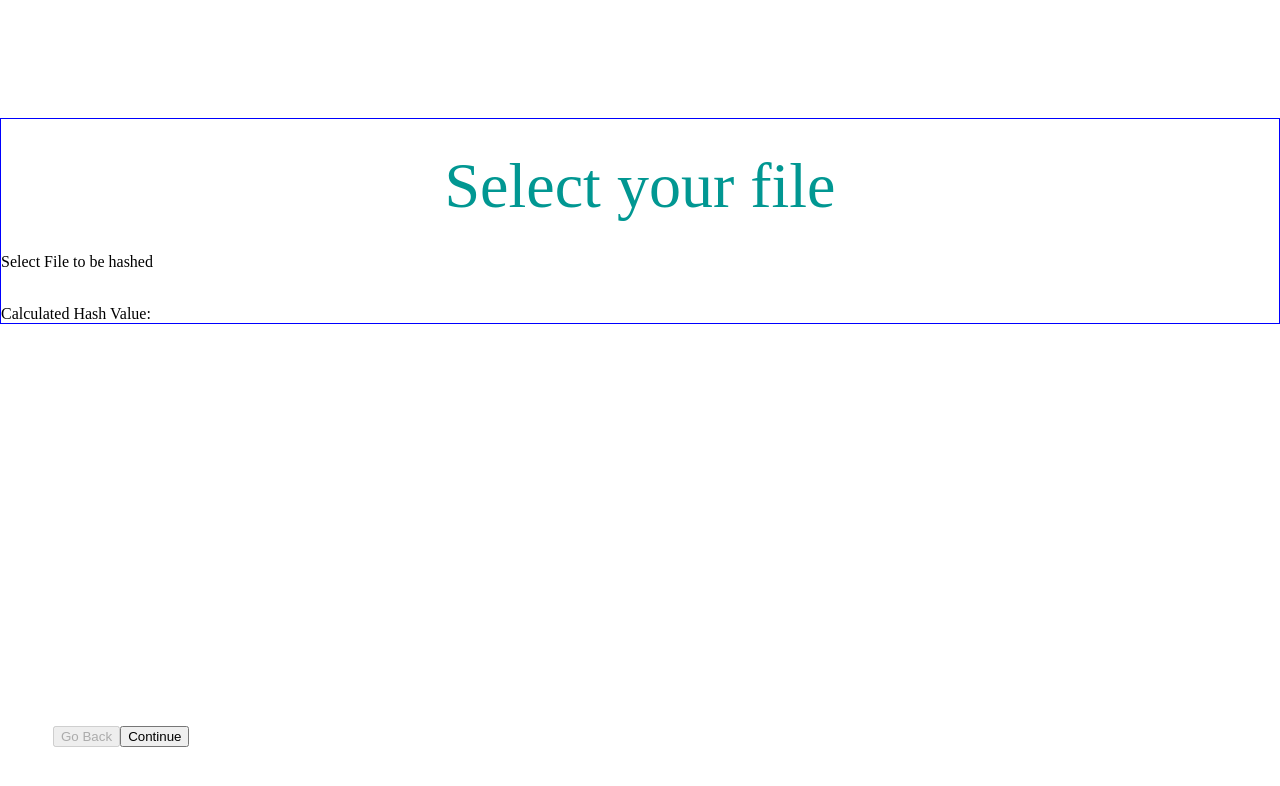
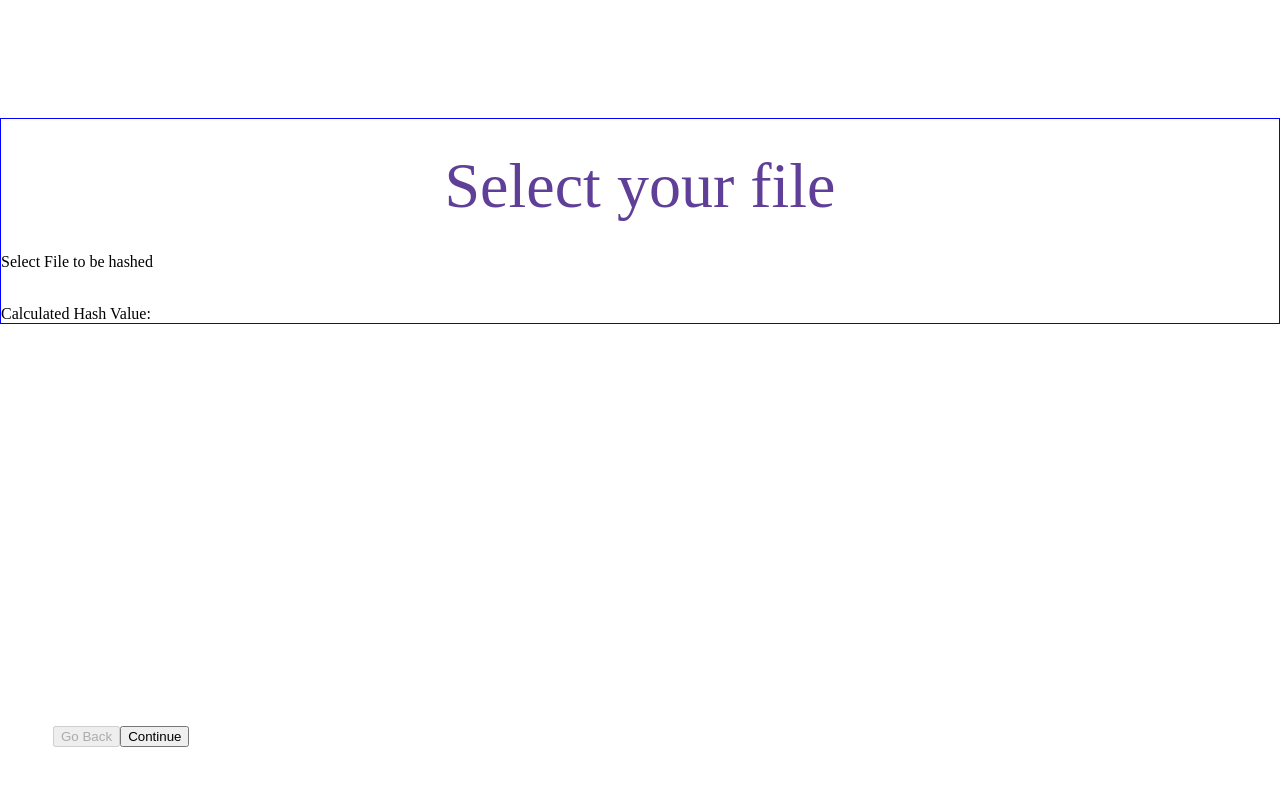
Before and after one commit to iotaledger/poc-document-immutable-blueprint, a React (Create React App) app: page / in a window 1280 px wide. Shown: the top 786 px of the page. Built offline with nearby package versions, Linux system fonts and the light colour scheme.

Commit message:
fixed titels highlight upon state changed

```diff
--- a/src/partials/SelectFile.js
+++ b/src/partials/SelectFile.js
@@ -2,6 +2,7 @@ import React, { Component } from 'react';
 import { verify, hash, publish } from 'iota-proof-tool'
 import nodes from './../nodes'
 import DropDown from './../Dropdown'
+import Title from './title'
 
 const styles = {width: '360px'}
 
@@ -24,17 +25,15 @@ class SelectFile extends Component {
   render() {
     let everythingIsOk = (this.props.hashValue!='')
     let title = 'Select your file'
+    let validText = false
     if(everythingIsOk === true) {
       title = 'File Selected'
+       validText = true
     }
     return(<div>
 
       <div style={{ margin: '30px 0', display: 'flex', justifyContent: 'center' }}>
-        <span
-          style={{ fontSize: '64px', color: '#019792' }}
-          className="text">
-          {title}
-        </span>
+        <Title value={title} valid={validText} />
       </div>
 
       <div style={{ width: '100%', position: 'relative', overflow: 'hidden', display: 'inline-block' }}>
--- a/src/partials/SelectNode.js
+++ b/src/partials/SelectNode.js
@@ -15,15 +15,17 @@ class SelectNode extends Component {
     super(props)
   }
   render() {
-    let everythingIsOk = (this.props.hashValue!='')
+    let everythingIsOk = (this.props.provider!='')
     let title = 'Select your Node'
+    let validText = false
     if(everythingIsOk === true) {
       title = 'Node Selected'
+      validText = true
     }
     return(<div>
 
       <div style={{ margin: '30px 0', display: 'flex', justifyContent: 'center' }}>
-        <Title value={title} />
+        <Title value={title} valid={validText} />
       </div>
       <p>A node is the first receiver of your transaction, it will be later broadcasted to its neighbours</p>
       <DropDown
--- a/src/partials/title.js
+++ b/src/partials/title.js
@@ -3,7 +3,7 @@ import React, { Component } from 'react';
 
 function Title(props) {
   return (<span
-      style={{ fontSize: '64px', color: '#019792' }}
+      style={{ fontSize: '64px', color: props.valid ? '#019792' : '#603f98'  }}
       className="text">
       {props.value}
     </span>)
```
